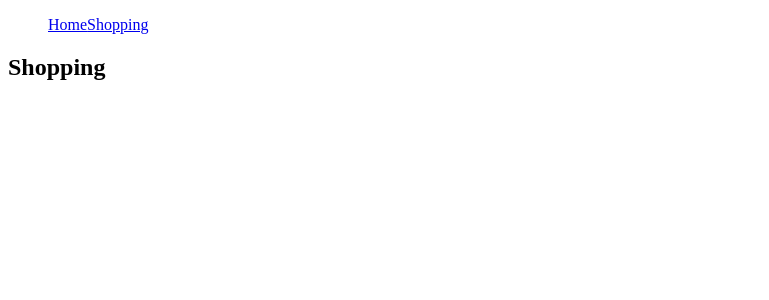
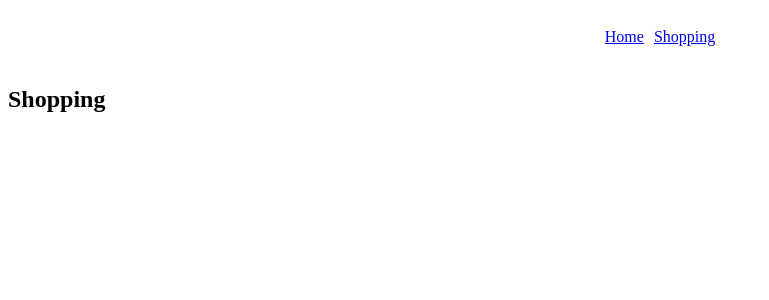
Before and after one commit to tomas-vidal/shopping-cart, a React (Create React App) app: page /shopping in a window 1280 px wide. Shown: the top 300 px of the page, without its empty margins (0-769 px from the left). Built offline with nearby package versions, Linux system fonts and the light colour scheme.

Commit message:
started navbar

```diff
--- a/src/components/Navbar.js
+++ b/src/components/Navbar.js
@@ -1,14 +1,36 @@
 import React from "react"
 import { Link } from "react-router-dom"
+import styled from "styled-components"
 
 const Navbar = () => {
+    const NavItem = styled.li`
+    list-style: none;
+  `
+
+    const NavList = styled.ul`
+    display: flex;
+    gap: 10px;
+    margin: auto;
+`
+
+    const Nav = styled.nav`
+    display: flex;
+    padding: 20px;
+`
+
+
+
     return(
-    <nav>
-        <ul>
-            <Link to="">Home</ Link>
-            <Link to="shopping">Shopping</Link>
-        </ul>
-    </nav>
+    <Nav>
+        <NavList>
+            <NavItem>
+                <Link to="">Home</ Link>
+            </NavItem>
+            <NavItem>
+                <Link to="shopping">Shopping</Link>
+            </NavItem>
+        </NavList>
+    </Nav>
     )
 }
 
```
